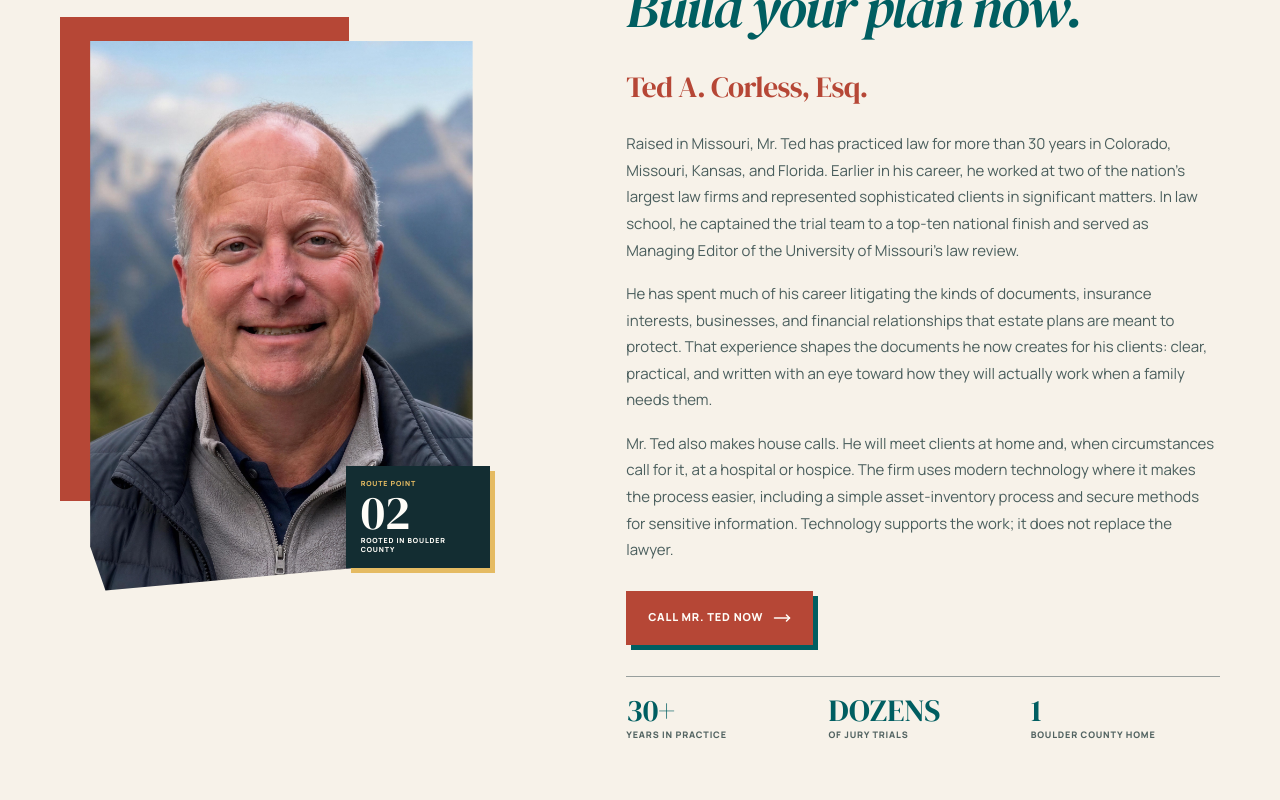
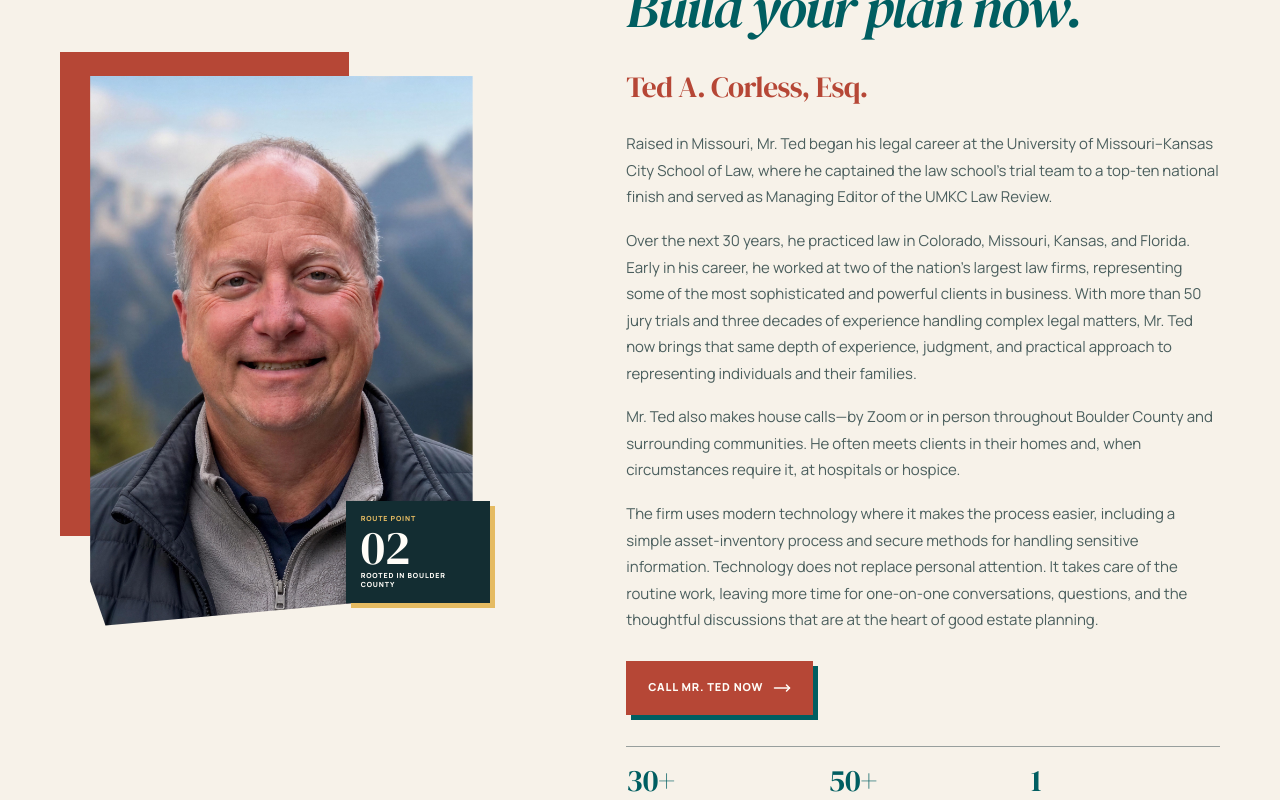
Before and after one commit to tedcorless/corless-estate-law, a React (Vite) app: page / in a window 1280 px wide. Shown: the part 1920-2720 px from the top of the page. Built offline with nearby package versions, Linux system fonts and the light colour scheme.

Commit message:
Update attorney bio; UMKC; 50+ jury trials

```diff
--- a/src/Home.tsx
+++ b/src/Home.tsx
@@ -248,18 +248,21 @@ export default function Home() {
             <h2 id="attorney-title">Say hello to Mr. Ted.<br /><em>Build your plan now.</em></h2>
             <p className="attorney-name">Ted A. Corless, Esq.</p>
             <p>
-              Raised in Missouri, Mr. Ted has practiced law for more than 30 years in Colorado, Missouri, Kansas, and Florida. Earlier in his career, he worked at two of the nation’s largest law firms and represented sophisticated clients in significant matters. In law school, he captained the trial team to a top-ten national finish and served as Managing Editor of the University of Missouri’s law review.
+              Raised in Missouri, Mr. Ted began his legal career at the University of Missouri–Kansas City School of Law, where he captained the law school’s trial team to a top-ten national finish and served as Managing Editor of the UMKC Law Review.
             </p>
             <p>
-              He has spent much of his career litigating the kinds of documents, insurance interests, businesses, and financial relationships that estate plans are meant to protect. That experience shapes the documents he now creates for his clients: clear, practical, and written with an eye toward how they will actually work when a family needs them.
+              Over the next 30 years, he practiced law in Colorado, Missouri, Kansas, and Florida. Early in his career, he worked at two of the nation’s largest law firms, representing some of the most sophisticated and powerful clients in business. With more than 50 jury trials and three decades of experience handling complex legal matters, Mr. Ted now brings that same depth of experience, judgment, and practical approach to representing individuals and their families.
             </p>
             <p>
-              Mr. Ted also makes house calls. He will meet clients at home and, when circumstances call for it, at a hospital or hospice. The firm uses modern technology where it makes the process easier, including a simple asset-inventory process and secure methods for sensitive information. Technology supports the work; it does not replace the lawyer.
+              Mr. Ted also makes house calls—by Zoom or in person throughout Boulder County and surrounding communities. He often meets clients in their homes and, when circumstances require it, at hospitals or hospice.
+            </p>
+            <p>
+              The firm uses modern technology where it makes the process easier, including a simple asset-inventory process and secure methods for handling sensitive information. Technology does not replace personal attention. It takes care of the routine work, leaving more time for one-on-one conversations, questions, and the thoughtful discussions that are at the heart of good estate planning.
             </p>
             <a className="button button--brick attorney-cta" href={publicPhoneHref}>Call Mr. Ted Now <MoveRight size={18} /></a>
             <div className="attorney-facts" aria-label="Attorney profile summary">
               <span><b>30+</b> years in practice</span>
-              <span><b>Dozens</b> of jury trials</span>
+              <span><b>50+</b> jury trials</span>
               <span><b>1</b> Boulder County home</span>
             </div>
           </div>
```
